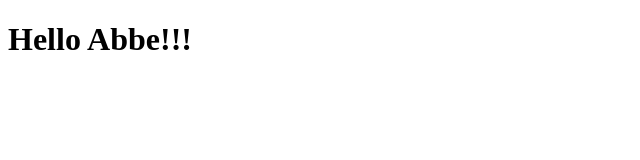
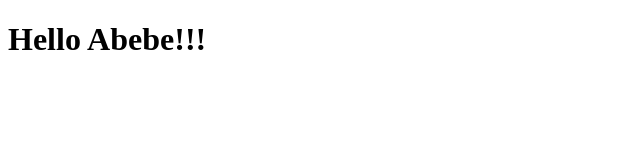
Before and after one commit to LunaDaa/Abebe, a plain HTML site: page index.html in a window 1280 px wide. Shown: the full height of the page, 0-640 px from the left. Drawn offline with Linux system fonts and the light colour scheme.

Commit message:
updated the name

```diff
--- a/index.html
+++ b/index.html
@@ -7,6 +7,6 @@
   <title>Abebe</title>
 </head>
 <body>
-  <h1>Hello Abbe!!!</h1>
+  <h1>Hello Abebe!!!</h1>
 </body>
 </html>
```
